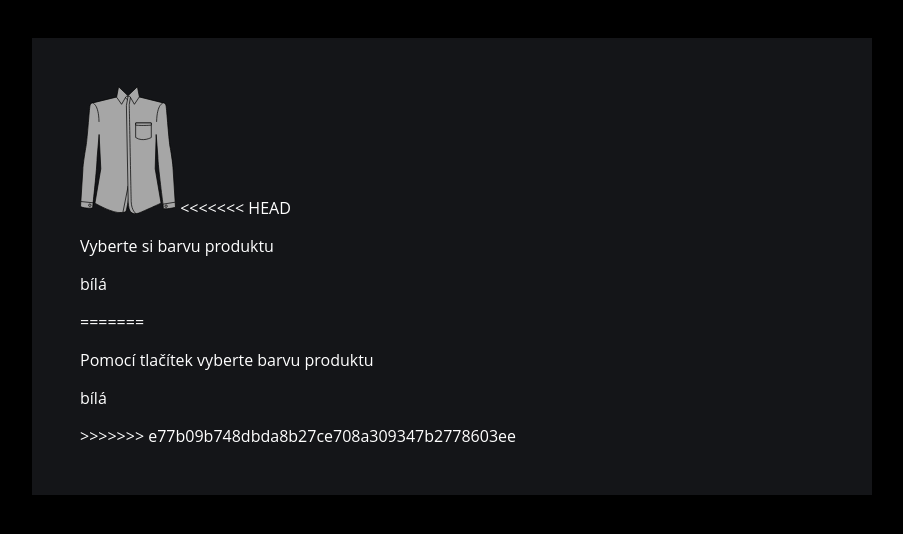
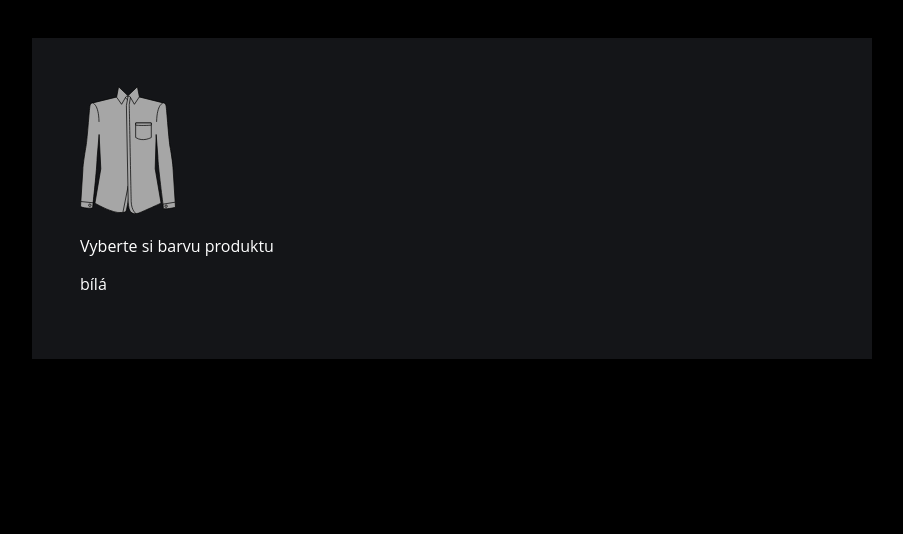
Before and after one commit to xteryna/cviceni-panske-obleky, a plain HTML site: page index.html in a window 1280 px wide. Shown: the part 250-784 px from the top of the page, without its empty margins (188-1091 px from the left). Drawn offline with Linux system fonts and the light colour scheme; a web font is replaced by a local one.

Commit message:
pokus 2 o vyřešení konfliktu

```diff
--- a/index.html
+++ b/index.html
@@ -60,7 +60,6 @@
         d="m 245.54623,337.97976 a 3.4333565,3.4333565 0 0 1 -3.43336,3.43336 3.4333565,3.4333565 0 0 1 -3.43336,-3.43336 3.4333565,3.4333565 0 0 1 3.43336,-3.43335 3.4333565,3.4333565 0 0 1 3.43336,3.43335 z"
         />
       </svg>
-<<<<<<< HEAD
       <div class="product__colors">
         <p>Vyberte si barvu produktu</p>
         <div class="choose-colors">
@@ -70,16 +69,6 @@
           </div>
         </div>
       </div>
-=======
-      <div class="product__colors"></div>
-      <p>Pomocí tlačítek vyberte barvu produktu</p>
-<div class="colors">
-  <div class="color">
-    <div class="color-box"></div>
-    <p class="color__name">bílá</p>
-  </div>
-</div>
->>>>>>> e77b09b748dbda8b27ce708a309347b2778603ee
     </div>
     <script src="index.js"></script>
   </body>
```
